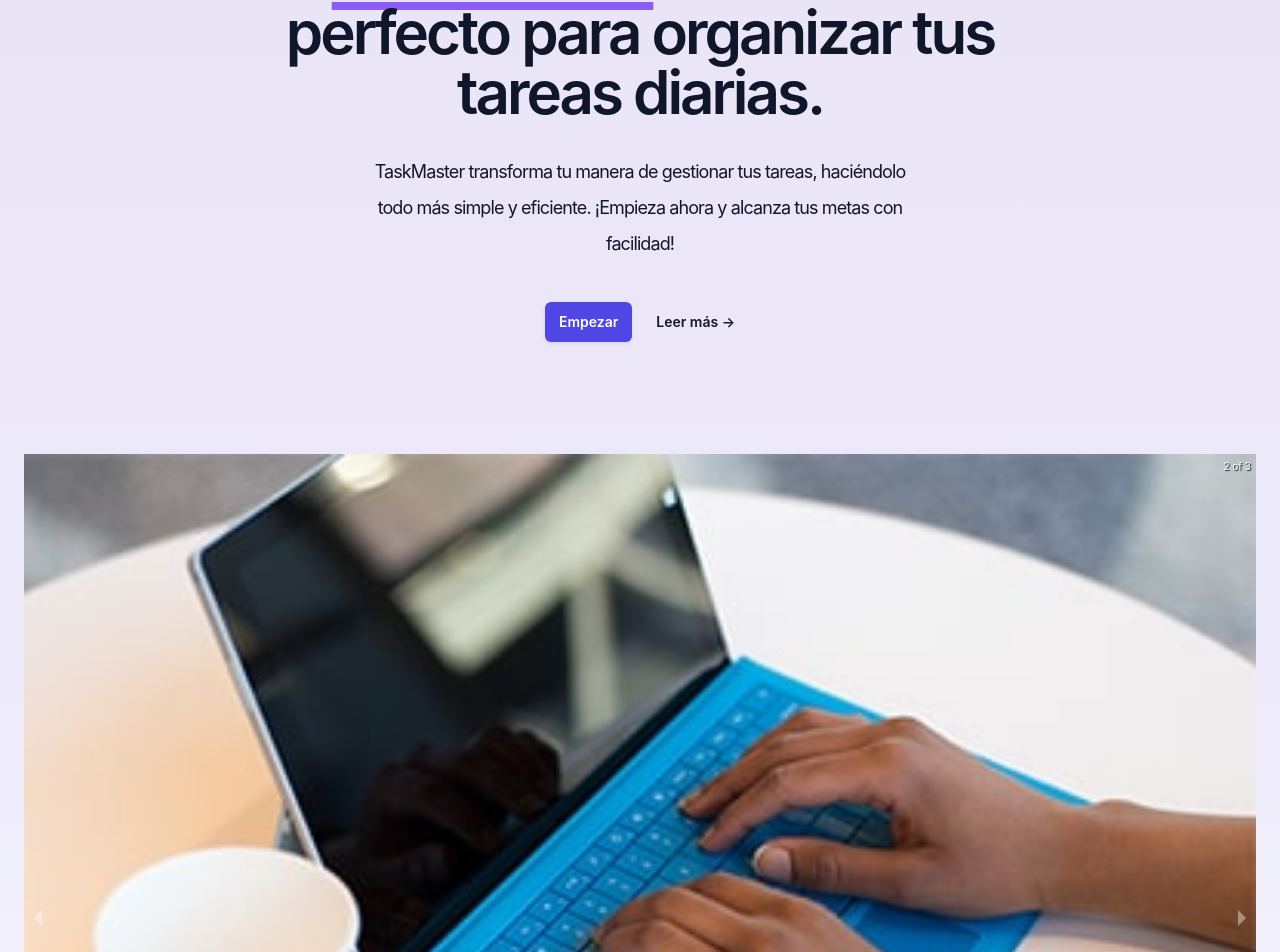
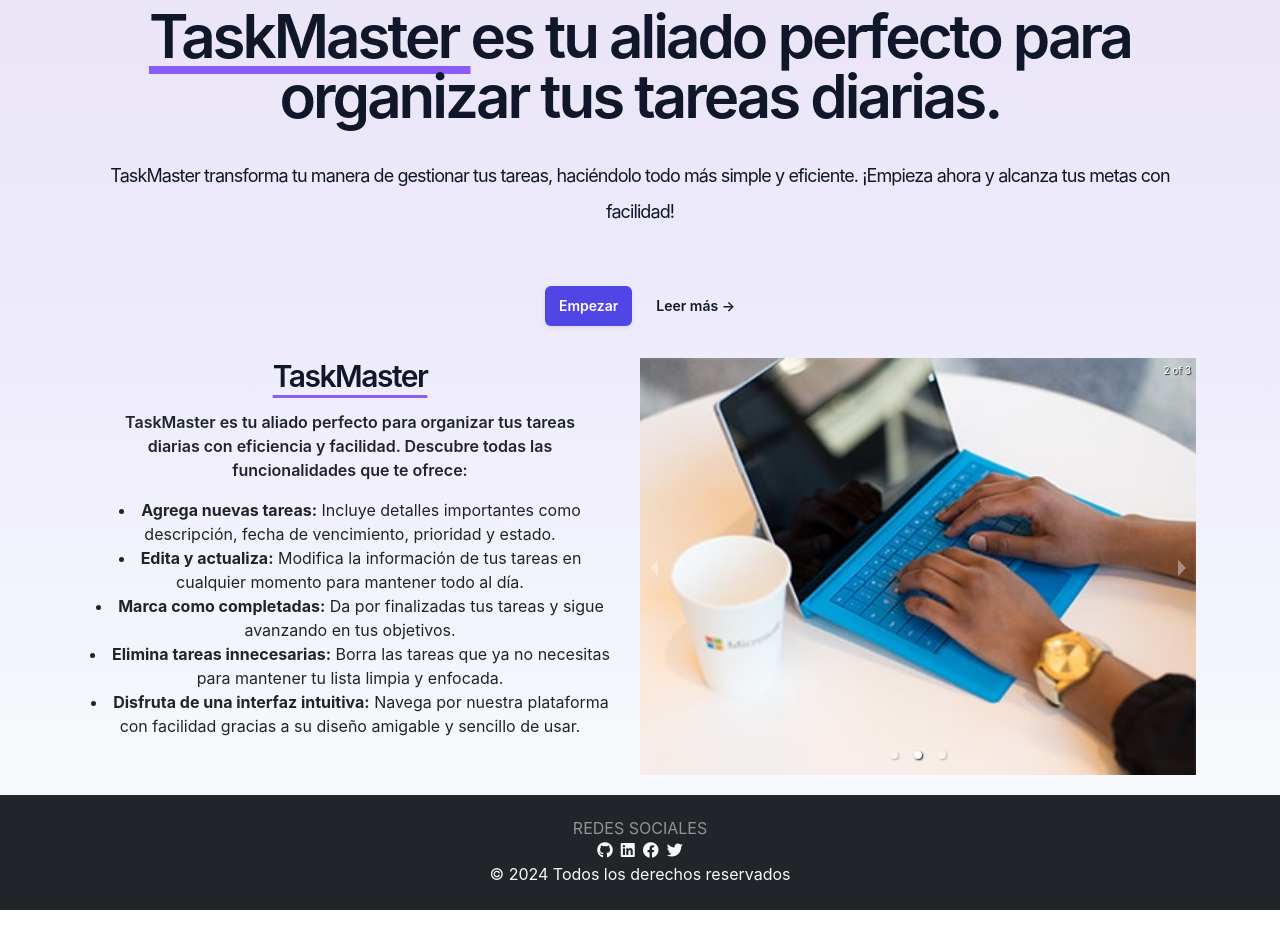
Before and after one commit to Edwinestrada07/taskmaster-front, a React (Create React App) app: page /home in a window 1280 px wide. Shown: the part 278-1230 px from the top of the page. After the commit the page ends 1188 px from the top, so only its background shows below. Built offline with nearby package versions, Linux system fonts and the light colour scheme; sample sign-in values are in the browser's storage.

Commit message:
update home

```diff
--- a/src/pages/home.jsx
+++ b/src/pages/home.jsx
@@ -1,131 +1,92 @@
-import { useEffect, useState } from 'react';
-import { NavLink, useNavigate } from 'react-router-dom';
-import { Carousel } from 'react-responsive-carousel';
-import 'react-responsive-carousel/lib/styles/carousel.min.css';
+import { useEffect, useState } from 'react'
+import { useNavigate } from 'react-router-dom'
+import { Carousel } from 'react-responsive-carousel'
+import 'react-responsive-carousel/lib/styles/carousel.min.css'
 
 const Home = () => {
     const [loggedIn, setLoggedIn] = useState(false);
-    const [showLearnMore, setShowLearnMore] = useState(false);
     const navigate = useNavigate();
 
     useEffect(() => {
         // Verifica si el usuario está autenticado
         if (!localStorage.getItem('token')) {
             // Redirige al login si no está autenticado
-            navigate('/login');
+            navigate('/login')
         } else {
-            setLoggedIn(true);
+            setLoggedIn(true)
         }
-    }, [navigate]);
-
-    const handleLearnMoreClick = () => {
-        setShowLearnMore(true);
-    };
+    }, [navigate])
 
     return (
         <section className="bg-gradient-to-b from-[#E8E3F5] via-[#EDEAFB] to-[#F7FAFC]">
             <div className="items-center px-8 mx-auto max-w-7xl lg:px-16 md:px-12">
                 <div className="justify-center w-full text-center lg:p-5 max-auto">
                     <div className="justify-center w-full mx-auto">
-                        <div class="flex flex-col items-center justify-center max-w-xl gap-3 mx-auto lg:flex-row">
+                        <div class="flex flex-col p-4 items-center justify-center max-w-xl gap-3 mx-auto lg:flex-row">
                             <img
                                 class='w-28 h-28 rounded-full border border-[#E8E3F4]'
                                 src='https://i.pinimg.com/736x/97/f0/cb/97f0cb0bd91313be32a74ff14584d0f7.jpg'
                             />
                         </div>
 
-                        <p class="sm:mt-8 mt-3 sm:px-44 text-[#10172A] text-4xl sm:text-6xl font-semibold tracking-tighter">
+                        <p class="sm:mt-8 sm:px-31 text-[#10172A] text-4xl sm:text-6xl font-semibold tracking-tighter">
                             <span class="underline leading-8 underline-offset-8	decoration-8 decoration-[#8B5CF6]">TaskMaster </span>
                             es tu aliado perfecto para organizar tus tareas diarias.
                         </p>
 
-                        <p class="sm:mt-8 mt-2.5 text-[#10172A] sm:px-72  sm:leading-loose text-lg font-normal tracking-tighter">
+                        <p class="sm:mt-8 mt-10 text-[#10172A] sm:leading-loose text-lg font-normal tracking-tighter">
                             TaskMaster transforma tu manera de gestionar tus tareas, haciéndolo todo más simple y eficiente. ¡Empieza ahora y alcanza tus metas con facilidad!
                         </p>
 
-                        <div className="mt-10 flex items-center justify-center gap-x-6">
-                            <NavLink
-                                to="/get-started"
+                        <div className="mt-14 flex items-center justify-center gap-x-6">
+                            <a
+                                href="/login"
                                 className="rounded-md bg-indigo-600 px-3.5 py-2.5 text-sm font-semibold text-white shadow-sm hover:bg-indigo-500 focus-visible:outline focus-visible:outline-2 focus-visible:outline-offset-2 focus-visible:outline-indigo-600"
                             >
                                 Empezar
-                            </NavLink>
-                            <NavLink to="/home" className="text-sm font-semibold leading-6 text-gray-900">
+                            </a>
+                            <a
+                                href="#learn-more"
+                                className="text-sm font-semibold leading-6 text-gray-900"
+                            >
                                 Leer más <span aria-hidden="true">→</span>
-                            </NavLink>
+                            </a>
+                        </div>
+
+                        <div id="learn-more" className="mt-8 flex flex-col lg:flex-row">
+                            <div className="lg:w-1/2 pr-4">
+                                <p class="text-[#10172A] text-2xl sm:text-3xl font-semibold tracking-tighter">
+                                    <span class="underline leading-8 underline-offset-8	decoration-5 decoration-[#8B5CF6]">TaskMaster </span>
+                                </p>
+                                <p className="m-3 font-semibold">TaskMaster es tu aliado perfecto para organizar tus tareas diarias con eficiencia y facilidad. Descubre todas las funcionalidades que te ofrece:</p>
+                                <ul className="list-disc list-inside mb-4">
+                                    <li><strong>Agrega nuevas tareas:</strong> Incluye detalles importantes como descripción, fecha de vencimiento, prioridad y estado.</li>
+                                    <li><strong>Edita y actualiza:</strong> Modifica la información de tus tareas en cualquier momento para mantener todo al día.</li>
+                                    <li><strong>Marca como completadas:</strong> Da por finalizadas tus tareas y sigue avanzando en tus objetivos.</li>
+                                    <li><strong>Elimina tareas innecesarias:</strong> Borra las tareas que ya no necesitas para mantener tu lista limpia y enfocada.</li>
+                                    <li><strong>Disfruta de una interfaz intuitiva:</strong> Navega por nuestra plataforma con facilidad gracias a su diseño amigable y sencillo de usar.</li>
+                                </ul>
+                            </div>
+
+                            <div className="lg:w-1/2">
+                                <Carousel showThumbs={false} autoPlay infiniteLoop>
+                                    <div>
+                                        <img className="h-50 object-cover" src="./assets/blog-1.jpg" alt="Imagen 1" />
+                                    </div>
+                                    <div>
+                                        <img className="h-50 object-cover" src="./assets/blog-2.jpg" alt="Imagen 2" />
+                                    </div>
+                                    <div>
+                                        <img className="h-50 object-cover" src="./assets/blog-3.jpg" alt="Imagen 3" />
+                                    </div>
+                                </Carousel>
+                            </div>
                         </div>
                     </div>
                 </div>
             </div>
+        </section>
+    )
+}
 
-
-            <div className="container mx-auto px-4">
-
-
-                <div className="mt-8">
-                    <Carousel showThumbs={false} autoPlay infiniteLoop>
-                        <div>
-                            <img src="./assets/blog-2.jpg" alt="Imagen 1" />
-                        </div>
-                        <div>
-                            <img src="./assets/blog-2.jpg" alt="Imagen 2" />
-                        </div>
-                        <div>
-                            <img src="./assets/blog-1.jpg" alt="Imagen 3" />
-                        </div>
-                    </Carousel>
-                </div>
-            </div>
-        </section>
-    );
-};
-
-export default Home;
-
-
-
-
-
-<section class="pb-12 bg-gradient-to-b from-[#E8E3F5] via-[#EDEAFB] to-[#F7FAFC]">
-                <div class="items-center pt-12 px-8 mx-auto max-w-7xl lg:px-16 md:px-12">
-                  <div class="justify-center w-full text-center lg:p-10 max-auto">
-                    <div class="justify-center w-full mx-auto">
-
-                    <div class="flex flex-col items-center justify-center max-w-xl gap-3 mx-auto lg:flex-row">
-                    <img
-                        class='w-32 h-32 rounded-full border border-[#E8E3F4]'
-                        src='https://i.pinimg.com/736x/97/f0/cb/97f0cb0bd91313be32a74ff14584d0f7.jpg'
-                    />
-                    </div>
-
-
-                    <p class="mt-4 sm:px-32 text-[#10172A] sm:text-xl text-sm font-semibold tracking-tighter">
-                       by @Coderinbay 🏝️
-                      </p>
-
-                      <p class="sm:mt-8 mt-3 sm:px-44 text-[#10172A] text-4xl sm:text-6xl font-semibold tracking-tighter">
-                       Failed <span class="underline leading-8 underline-offset-8	decoration-8 decoration-[#8B5CF6]">Products</span> Of Top Brands.
-                      </p>
-
-                      <p class="sm:mt-8 mt-2.5 text-[#10172A] sm:px-72  sm:leading-loose text-lg font-normal tracking-tighter">
-                      I'm a <span class="font-semibold">fullstack developer</span>, 9 - 9 <span class="font-semibold">remote</span> worker, community builder, and a <span class="font-semibold">solo</span> traveller. I love to build <span class="font-semibold">apps</span> that solve real life problems.
-                      </p>
-                    </div>
-                  </div>
-
-                </div>
-
-
-
- <div class="text-center space-x-4 mt-6">
-  <button class="bg-[#8B5CF6] translate-y-1 text-[#fff] sm:text-lg text-xs font-bold py-2.5 px-6  rounded-full inline-flex items-center">
-  <svg xmlns="http://www.w3.org/2000/svg" viewBox="0 0 24 24" fill="currentColor" class="w-6 h-6">
-  <path fill-rule="evenodd" d="M12 2.25c-5.385 0-9.75 4.365-9.75 9.75s4.365 9.75 9.75 9.75 9.75-4.365 9.75-9.75S17.385 2.25 12 2.25zM12.75 9a.75.75 0 00-1.5 0v2.25H9a.75.75 0 000 1.5h2.25V15a.75.75 0 001.5 0v-2.25H15a.75.75 0 000-1.5h-2.25V9z" clip-rule="evenodd" />
-</svg>
-
-
-    &nbsp; &nbsp;<span> Add A Product </span>
-  </button>
-</div>
-
-</section>
+export default Home
```
